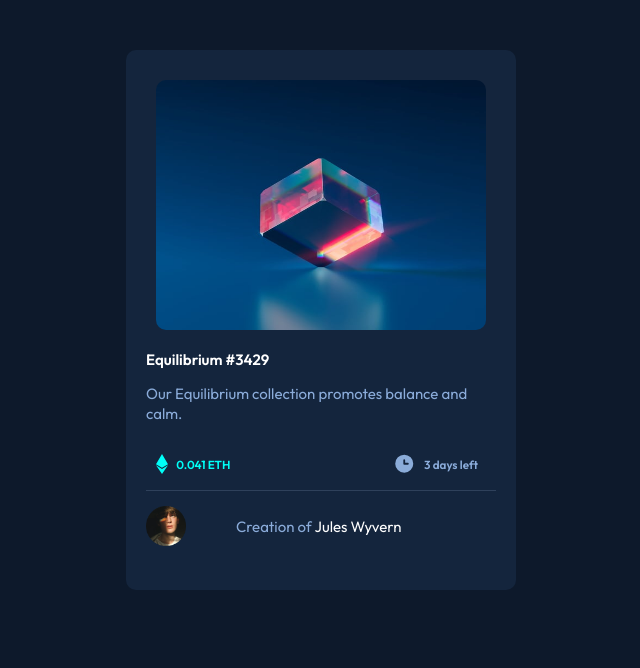
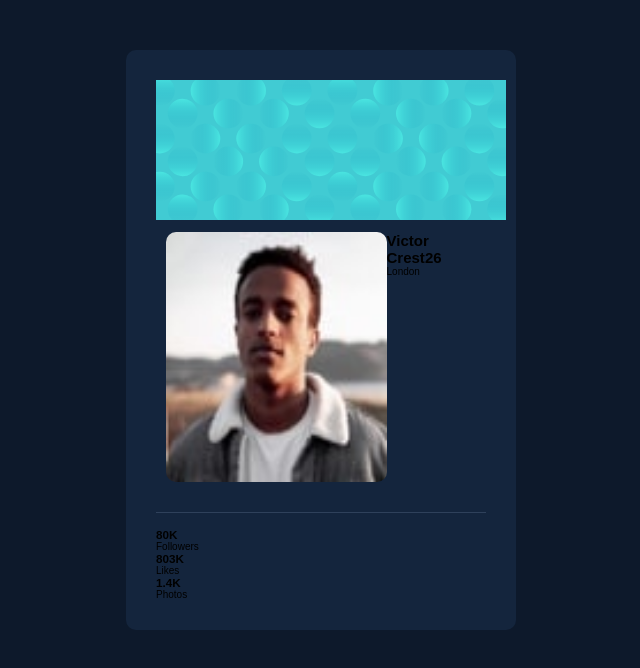
Before and after one commit to haman1/FEM-projects, a website: page index.html in a window 1280 px wide. Shown: the whole page, without its empty margins (319-959 px from the left). Drawn offline with Linux system fonts and the light colour scheme.

Commit message:
index.html

```diff
--- a/index.html
+++ b/index.html
@@ -5,11 +5,10 @@
   <meta name="viewport" content="width=device-width, initial-scale=1.0"> <!-- displays site properly based on user's device -->
   <link rel="preconnect" href="https://fonts.googleapis.com">
 <link rel="preconnect" href="https://fonts.gstatic.com" crossorigin>
-<link href="https://fonts.googleapis.com/css2?family=Outfit:wght@300;400;600&display=swap" rel="stylesheet">
+<link href="https://fonts.googleapis.com/css2?family=Kumbh+Sans:wght@400;700&display=swap" rel="stylesheet">
   <link rel="icon" type="image/png" sizes="32x32" href="./images/favicon-32x32.png">
   <link rel="stylesheet" href="/public/css/main.css">
-
-  <title>Frontend Mentor | NFT preview card component</title>
+  <title>Frontend Mentor | Profile card component</title>
 
   <!-- Feel free to remove these styles or customise in your own stylesheet 👍 -->
   <style>
@@ -18,41 +17,36 @@
   </style>
 </head>
 <body>
+  <div class="container">
+    <div class="wrapper">
+      <img src="/images/bg-pattern-card.svg" alt="" >
+      <div class="info">
+        <div class="img">
+          <img src="/images/image-victor.jpg" alt="" class="image">
+        </div>
 
-  <div class="container">
-      <div class="wrapper">
+        <div class="name-place">
+          <h2>Victor Crest<span>26</span></h2>
+          <p>London</p>
+        </div>
 
-          <img src="/images/image-equilibrium.jpg" alt="nft-equilibrium" class="image">
-
-        <div class="img-overlay">
-          <img src="/images/icon-view.svg" alt="" class="overlay">
+      </div>
+      <div class="stats">
+        <div class="stat">
+          <h3>80K</h3>
+          <p>Followers</p>
+        </div>
+        <div class="stat">
+          <h3>803K</h3>
+          <p>Likes</p>
+        </div>
+        <div class="stat">
+          <h3>1.4K</h3>
+          <p>Photos</p>
         </div>
       </div>
-
-      <h2 class="title"> Equilibrium #3429</h2>
-      <p class="description">
-        Our Equilibrium collection promotes balance and calm.</p>
-      <ul class="info">
-        <div class="et">
-          <img src="/images/icon-ethereum.svg" alt="ethereum" class="ethereum">
-          <h3> 0.041 ETH</h3>
-        </div>
-         <div class="clock">
-          <img src="/images/icon-clock.svg" alt="clock icon" class="clock">
-          <h3>3 days left</h3>
-         </div>
-
-    </ul>
-
-
-      <div class="creator">
-        <img src="/images/image-avatar.png" alt="creator">
-        <p>Creation of <span class="jules">Jules Wyvern</span></p>
-        </div>
-
-
-
+    </div>
   </div>
 
- </body>
+</body>
 </html>
```
